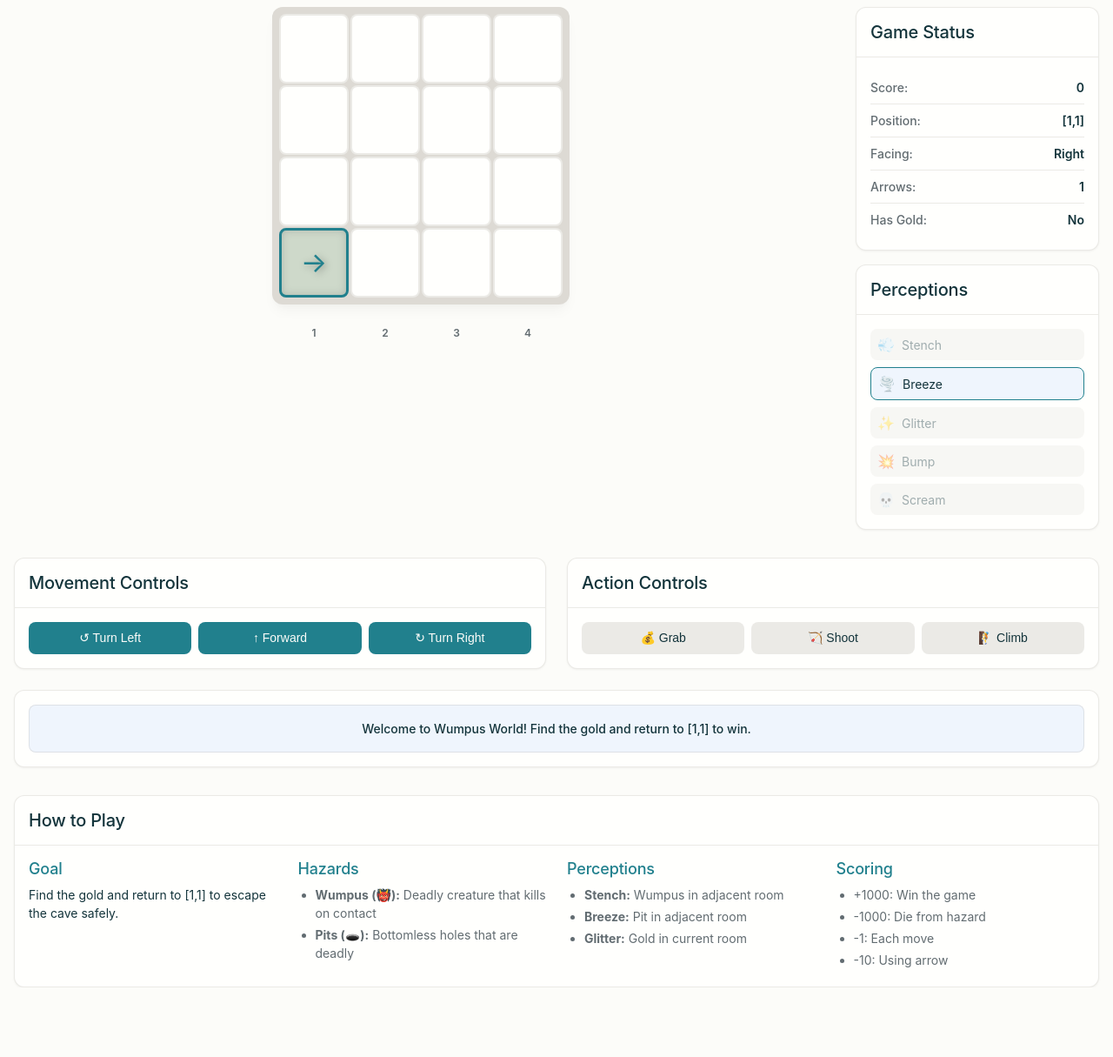
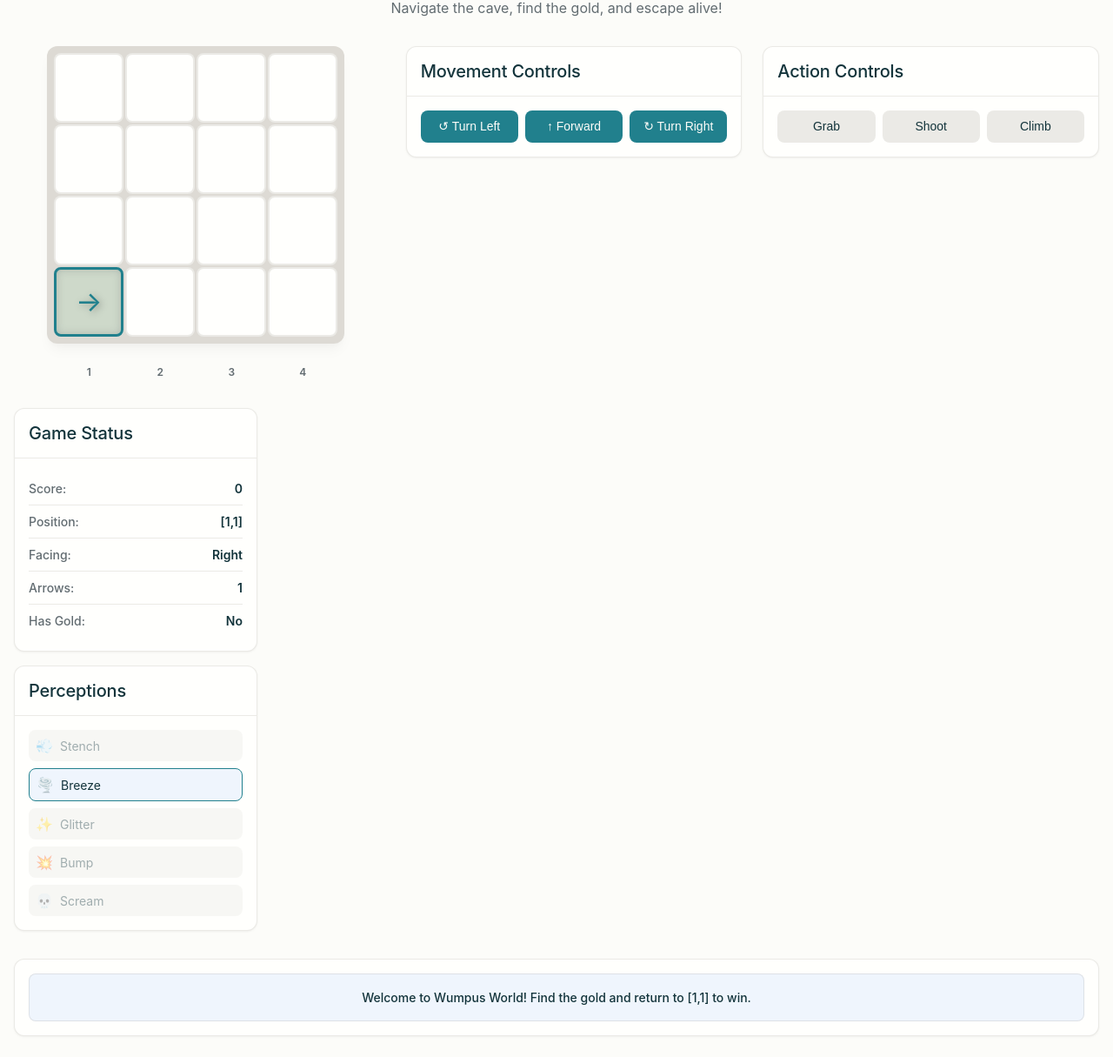
Before and after one commit to gitgyana/Wumpus_World, a plain HTML site: page index.html in a window 1280 px wide. Shown: the part 92-1307 px from the top of the page at 87% size. Before the commit the page ends 1227 px from the top, so only its background shows below. Drawn offline with Linux system fonts and the light colour scheme; a web font is replaced by a local one.

Commit message:
Hide Instructions

```diff
--- a/index.html
+++ b/index.html
@@ -10,7 +10,7 @@
     <div class="container">
         <!-- Header -->
         <header class="game-header">
-            <h1>🏹 The Wumpus World</h1>
+            <h1 style="padding: 1.5em 0 0 0">The Wumpus World</h1>
             <p>Navigate the cave, find the gold, and escape alive!</p>
         </header>
 
@@ -35,6 +35,35 @@
                         <span>2</span>
                         <span>3</span>
                         <span>4</span>
+                    </div>
+                </div>
+            </div>
+
+            <!-- Controls -->
+            <div class="controls-panel">
+                <div class="card">
+                    <div class="card__header">
+                        <h3>Movement Controls</h3>
+                    </div>
+                    <div class="card__body">
+                        <div class="movement-controls">
+                            <button class="btn btn--primary" id="turnLeft">↺ Turn Left</button>
+                            <button class="btn btn--primary" id="forward">↑ Forward</button>
+                            <button class="btn btn--primary" id="turnRight">↻ Turn Right</button>
+                        </div>
+                    </div>
+                </div>
+
+                <div class="card">
+                    <div class="card__header">
+                        <h3>Action Controls</h3>
+                    </div>
+                    <div class="card__body">
+                        <div class="action-controls">
+                            <button class="btn btn--secondary" id="grab">Grab</button>
+                            <button class="btn btn--secondary" id="shoot">Shoot</button>
+                            <button class="btn btn--secondary" id="climb">Climb</button>
+                        </div>
                     </div>
                 </div>
             </div>
@@ -102,35 +131,6 @@
             </div>
         </div>
 
-        <!-- Controls -->
-        <div class="controls-panel">
-            <div class="card">
-                <div class="card__header">
-                    <h3>Movement Controls</h3>
-                </div>
-                <div class="card__body">
-                    <div class="movement-controls">
-                        <button class="btn btn--primary" id="turnLeft">↺ Turn Left</button>
-                        <button class="btn btn--primary" id="forward">↑ Forward</button>
-                        <button class="btn btn--primary" id="turnRight">↻ Turn Right</button>
-                    </div>
-                </div>
-            </div>
-
-            <div class="card">
-                <div class="card__header">
-                    <h3>Action Controls</h3>
-                </div>
-                <div class="card__body">
-                    <div class="action-controls">
-                        <button class="btn btn--secondary" id="grab">💰 Grab</button>
-                        <button class="btn btn--secondary" id="shoot">🏹 Shoot</button>
-                        <button class="btn btn--secondary" id="climb">🧗 Climb</button>
-                    </div>
-                </div>
-            </div>
-        </div>
-
         <!-- Game Messages -->
         <div class="message-panel">
             <div class="card">
@@ -153,45 +153,45 @@
         </div>
 
         <!-- Instructions -->
-        <div class="instructions">
-            <div class="card">
-                <div class="card__header">
-                    <h3>How to Play</h3>
-                </div>
-                <div class="card__body">
-                    <div class="instructions-content">
-                        <div class="instruction-section">
-                            <h4>Goal</h4>
-                            <p>Find the gold and return to [1,1] to escape the cave safely.</p>
-                        </div>
-                        <div class="instruction-section">
-                            <h4>Hazards</h4>
-                            <ul>
-                                <li><strong>Wumpus (👹):</strong> Deadly creature that kills on contact</li>
-                                <li><strong>Pits (🕳️):</strong> Bottomless holes that are deadly</li>
-                            </ul>
-                        </div>
-                        <div class="instruction-section">
-                            <h4>Perceptions</h4>
-                            <ul>
-                                <li><strong>Stench:</strong> Wumpus in adjacent room</li>
-                                <li><strong>Breeze:</strong> Pit in adjacent room</li>
-                                <li><strong>Glitter:</strong> Gold in current room</li>
-                            </ul>
-                        </div>
-                        <div class="instruction-section">
-                            <h4>Scoring</h4>
-                            <ul>
-                                <li>+1000: Win the game</li>
-                                <li>-1000: Die from hazard</li>
-                                <li>-1: Each move</li>
-                                <li>-10: Using arrow</li>
-                            </ul>
-                        </div>
-                    </div>
-                </div>
-            </div>
-        </div>
+<!--        <div class="instructions">-->
+<!--            <div class="card">-->
+<!--                <div class="card__header">-->
+<!--                    <h3>How to Play</h3>-->
+<!--                </div>-->
+<!--                <div class="card__body">-->
+<!--                    <div class="instructions-content">-->
+<!--                        <div class="instruction-section">-->
+<!--                            <h4>Goal</h4>-->
+<!--                            <p>Find the gold and return to [1,1] to escape the cave safely.</p>-->
+<!--                        </div>-->
+<!--                        <div class="instruction-section">-->
+<!--                            <h4>Hazards</h4>-->
+<!--                            <ul>-->
+<!--                                <li><strong>Wumpus:</strong> Deadly creature that kills on contact</li>-->
+<!--                                <li><strong>Pits:</strong> Bottomless holes that are deadly</li>-->
+<!--                            </ul>-->
+<!--                        </div>-->
+<!--                        <div class="instruction-section">-->
+<!--                            <h4>Perceptions</h4>-->
+<!--                            <ul>-->
+<!--                                <li><strong>Stench:</strong> Wumpus in adjacent room</li>-->
+<!--                                <li><strong>Breeze:</strong> Pit in adjacent room</li>-->
+<!--                                <li><strong>Glitter:</strong> Gold in current room</li>-->
+<!--                            </ul>-->
+<!--                        </div>-->
+<!--                        <div class="instruction-section">-->
+<!--                            <h4>Scoring</h4>-->
+<!--                            <ul>-->
+<!--                                <li>+1000: Win the game</li>-->
+<!--                                <li>-1000: Die from hazard</li>-->
+<!--                                <li>-1: Each move</li>-->
+<!--                                <li>-10: Using arrow</li>-->
+<!--                            </ul>-->
+<!--                        </div>-->
+<!--                    </div>-->
+<!--                </div>-->
+<!--            </div>-->
+<!--        </div>-->
     </div>
 
     <script src="app.js"></script>
```
